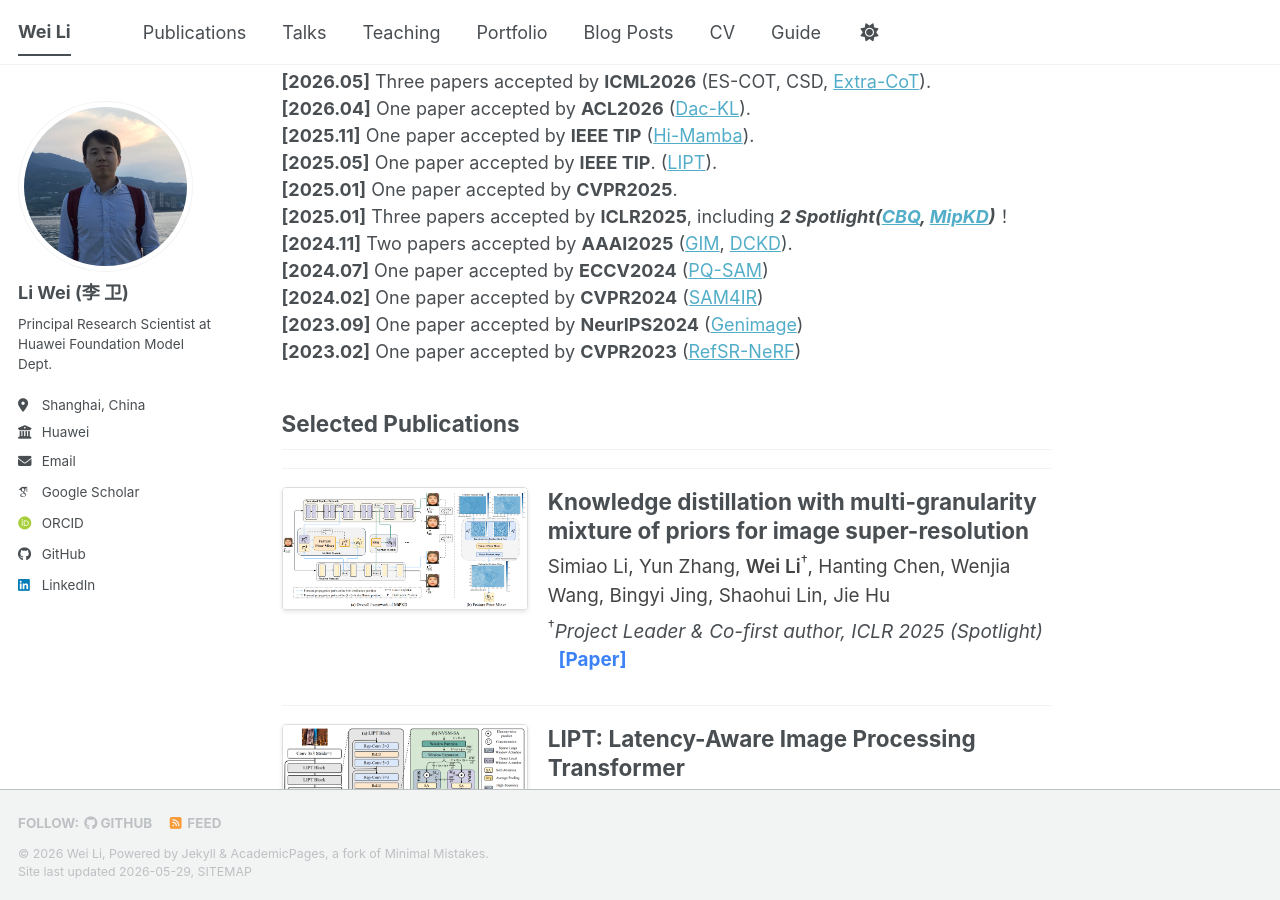
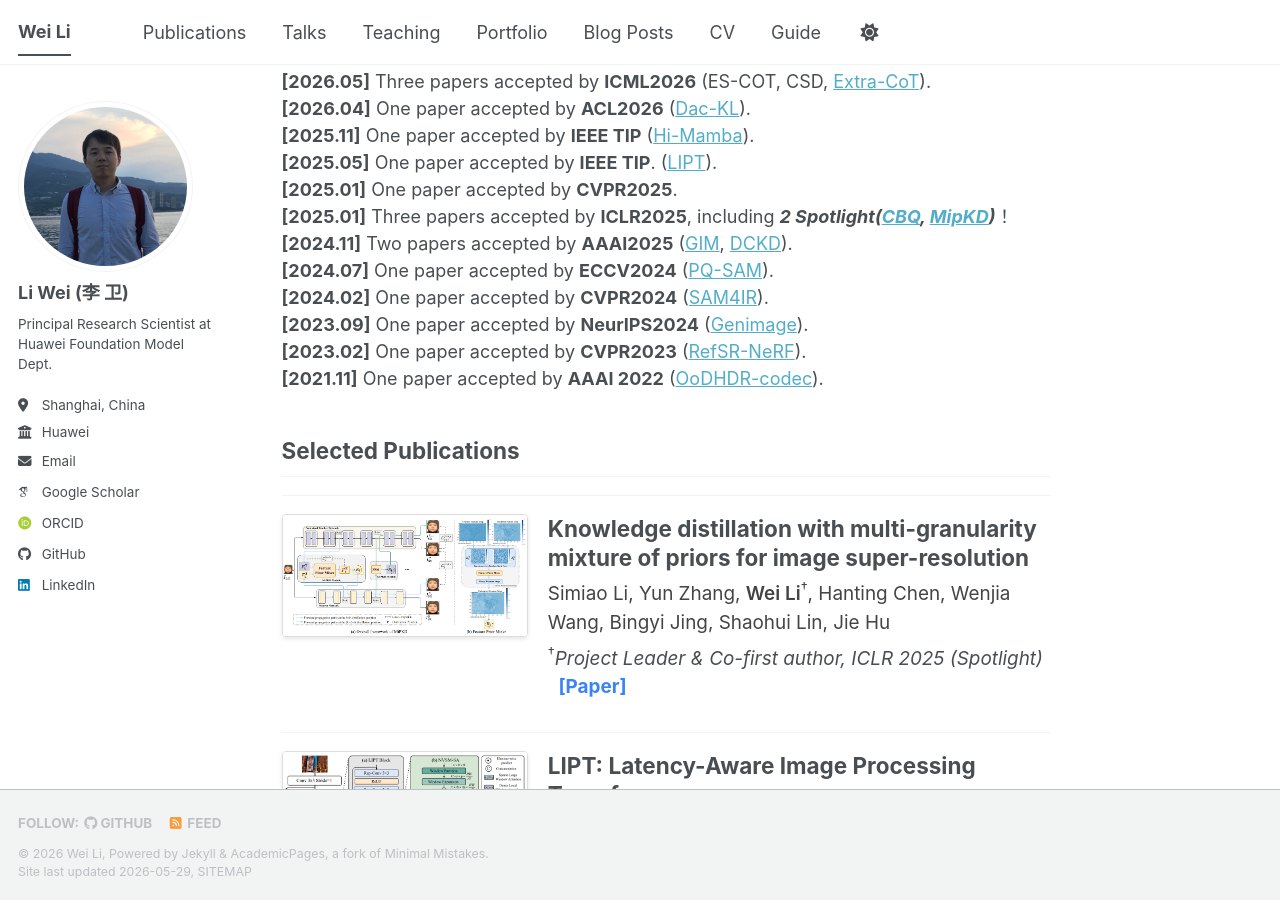
Before and after one commit to WeiLi-THU/WeiLi-THU.github.io, a Jekyll site: the page built from _pages/about.md, in a window 1280 px wide and 900 px high, scrolled down 731 px. Built offline with Jekyll 4.4.1, drawn with Linux system fonts in a browser that asks for light colours; some web fonts are replaced; a script bundle is joined from its source files by our own code; library files that are not in the unit come from our copies.

Commit message:
Update about.md

```diff
--- a/_pages/about.md
+++ b/_pages/about.md
@@ -25,10 +25,12 @@ Driven by a passion for bridging cutting-edge algorithms with strict hardware co
 **[2025.01]** One paper accepted by **CVPR2025**.
 **[2025.01]** Three papers accepted by **ICLR2025**, including ***2 Spotlight([CBQ](https://proceedings.iclr.cc/paper_files/paper/2025/file/15212bd2265c4a3ab0dbc1b1982c1b69-Paper-Conference.pdf), [MipKD](https://proceedings.iclr.cc/paper_files/paper/2025/file/dcdaccb57420cb344b73da90f2281f11-Paper-Conference.pdf))***！
 **[2024.11]** Two papers accepted by **AAAI2025** ([GIM](https://arxiv.org/pdf/2406.16531), [DCKD](https://arxiv.org/pdf/2412.08939v1)).
-**[2024.07]** One paper accepted by **ECCV2024** ([PQ-SAM](https://www.ecva.net/papers/eccv_2024/papers_ECCV/papers/01627.pdf))
-**[2024.02]** One paper accepted by **CVPR2024** ([SAM4IR](https://openaccess.thecvf.com/content/CVPR2024/papers/Zhang_Distilling_Semantic_Priors_from_SAM_to_Efficient_Image_Restoration_Models_CVPR_2024_paper.pdf))
-**[2023.09]** One paper accepted by **NeurIPS2024** ([Genimage](https://proceedings.neurips.cc/paper_files/paper/2023/file/f4d4a021f9051a6c18183b059117e8b5-Paper-Datasets_and_Benchmarks.pdf))
-**[2023.02]** One paper accepted by **CVPR2023** ([RefSR-NeRF](https://openaccess.thecvf.com/content/CVPR2023/papers/Huang_RefSR-NeRF_Towards_High_Fidelity_and_Super_Resolution_View_Synthesis_CVPR_2023_paper.pdf))
+**[2024.07]** One paper accepted by **ECCV2024** ([PQ-SAM](https://www.ecva.net/papers/eccv_2024/papers_ECCV/papers/01627.pdf)).
+**[2024.02]** One paper accepted by **CVPR2024** ([SAM4IR](https://openaccess.thecvf.com/content/CVPR2024/papers/Zhang_Distilling_Semantic_Priors_from_SAM_to_Efficient_Image_Restoration_Models_CVPR_2024_paper.pdf)).
+**[2023.09]** One paper accepted by **NeurIPS2024** ([Genimage](https://proceedings.neurips.cc/paper_files/paper/2023/file/f4d4a021f9051a6c18183b059117e8b5-Paper-Datasets_and_Benchmarks.pdf)).
+**[2023.02]** One paper accepted by **CVPR2023** ([RefSR-NeRF](https://openaccess.thecvf.com/content/CVPR2023/papers/Huang_RefSR-NeRF_Towards_High_Fidelity_and_Super_Resolution_View_Synthesis_CVPR_2023_paper.pdf)).
+**[2021.11]** One paper accepted by **AAAI 2022** ([OoDHDR-codec](https://github.com/caolinfeng/OoDHDR-codec/blob/master/Readme.md)).
+
 
 
 ## Selected Publications
```
